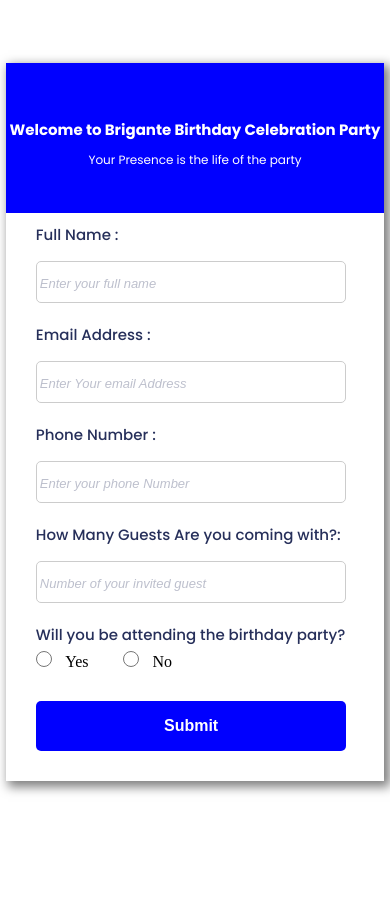
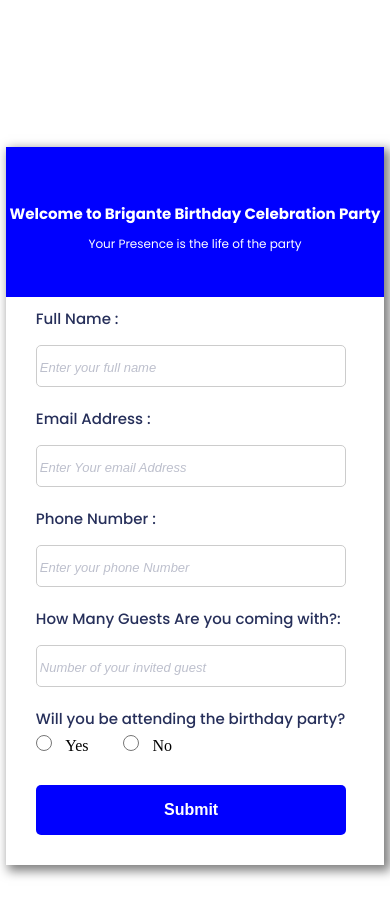
Before and after one commit to chrisnwoke-coder/birthday-invitation-form, a plain HTML site: page index.html in a window 390 px wide. Before the commit the page ends 844 px from the top, so only its background shows below. Drawn offline with Linux system fonts and the light colour scheme.

Commit message:
new style

```diff
--- a/responsive.css
+++ b/responsive.css
@@ -22,7 +22,7 @@
         display: flex;
         justify-content: center;
         align-items: center;
-        height: 100vh; /* Full height of the viewport */
+        height: 120vh; /* Full height of the viewport */
         margin: 0;
     }
 
```
